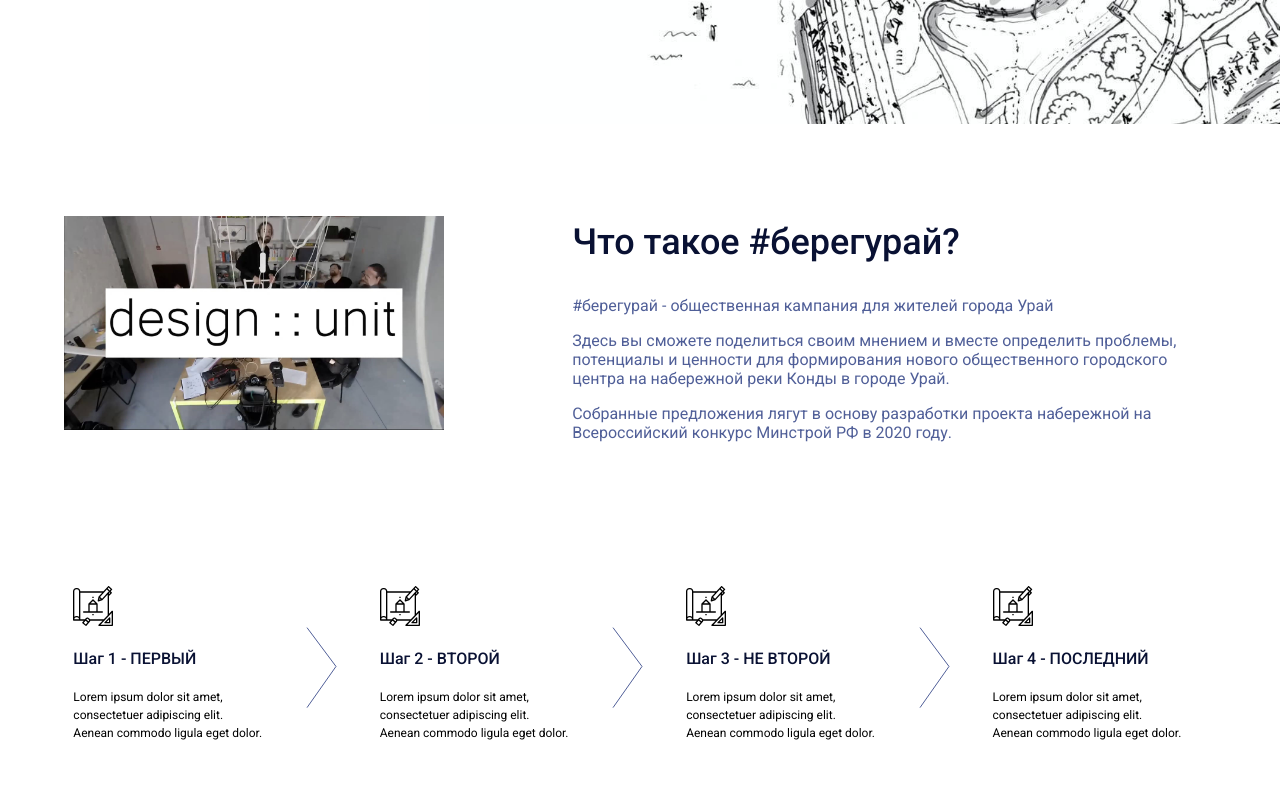
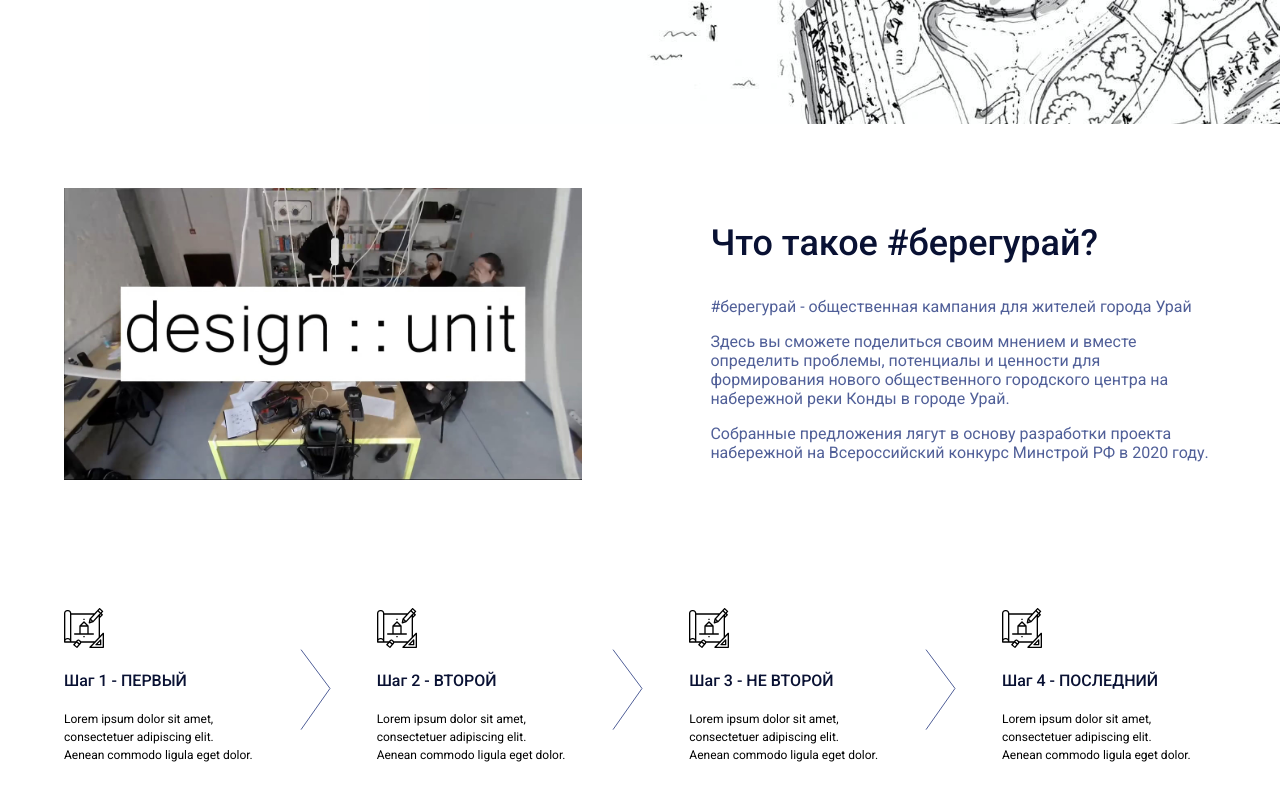
Before and after one commit to designunit/bereguray, a Next.js app: page / in a window 1280 px wide. Shown: the part 676-1476 px from the top of the page. Built offline with nearby package versions, Linux system fonts and the light colour scheme.

Commit message:
more fixes

```diff
--- a/src/components/About/styles.module.css
+++ b/src/components/About/styles.module.css
@@ -8,7 +8,7 @@
 }
 
 .picture {
-    max-width: 33%;
+    max-width: 45%;
     object-fit: contain;
 
     margin-right: 128px;
--- a/src/components/Steps/styles.module.css
+++ b/src/components/Steps/styles.module.css
@@ -1,6 +1,6 @@
 .container {
     display: flex;
-    justify-content: space-around;
+    justify-content: space-between;
     align-items: center;
 
     padding: 5%;
```
